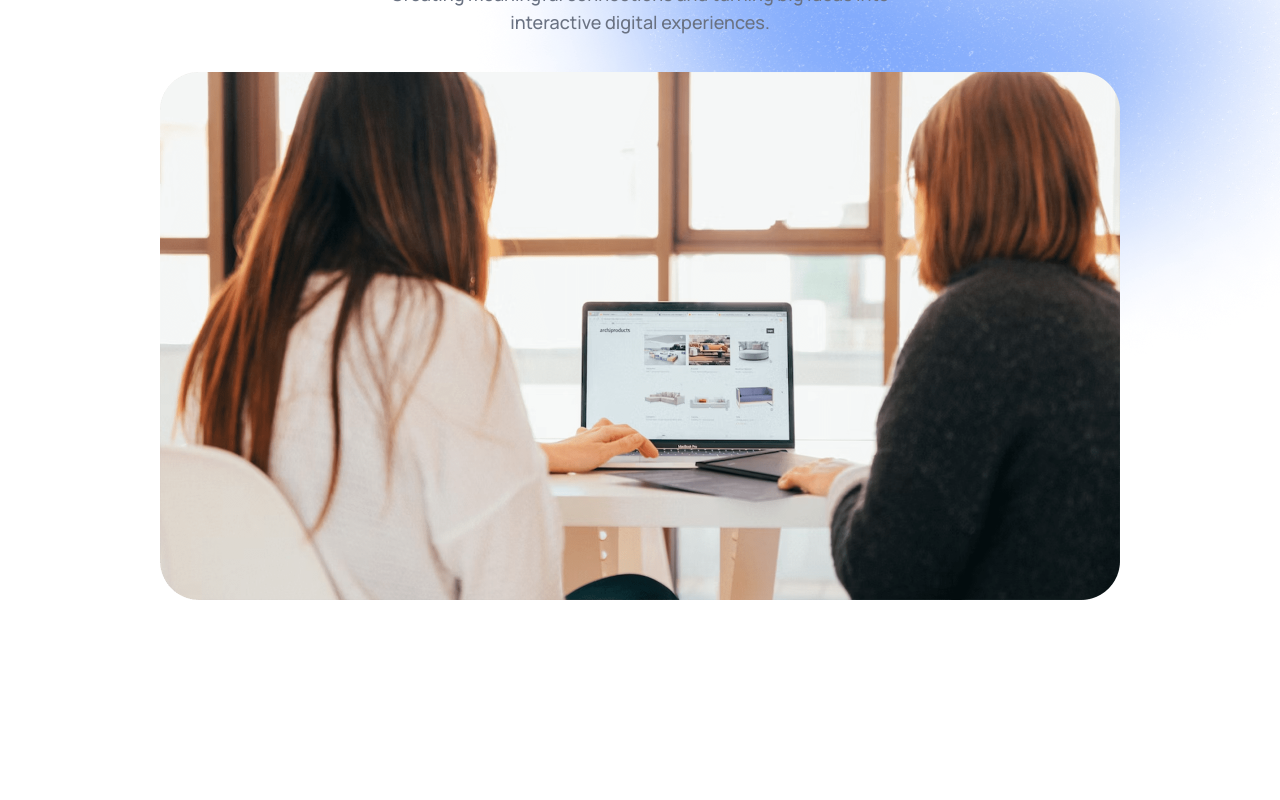
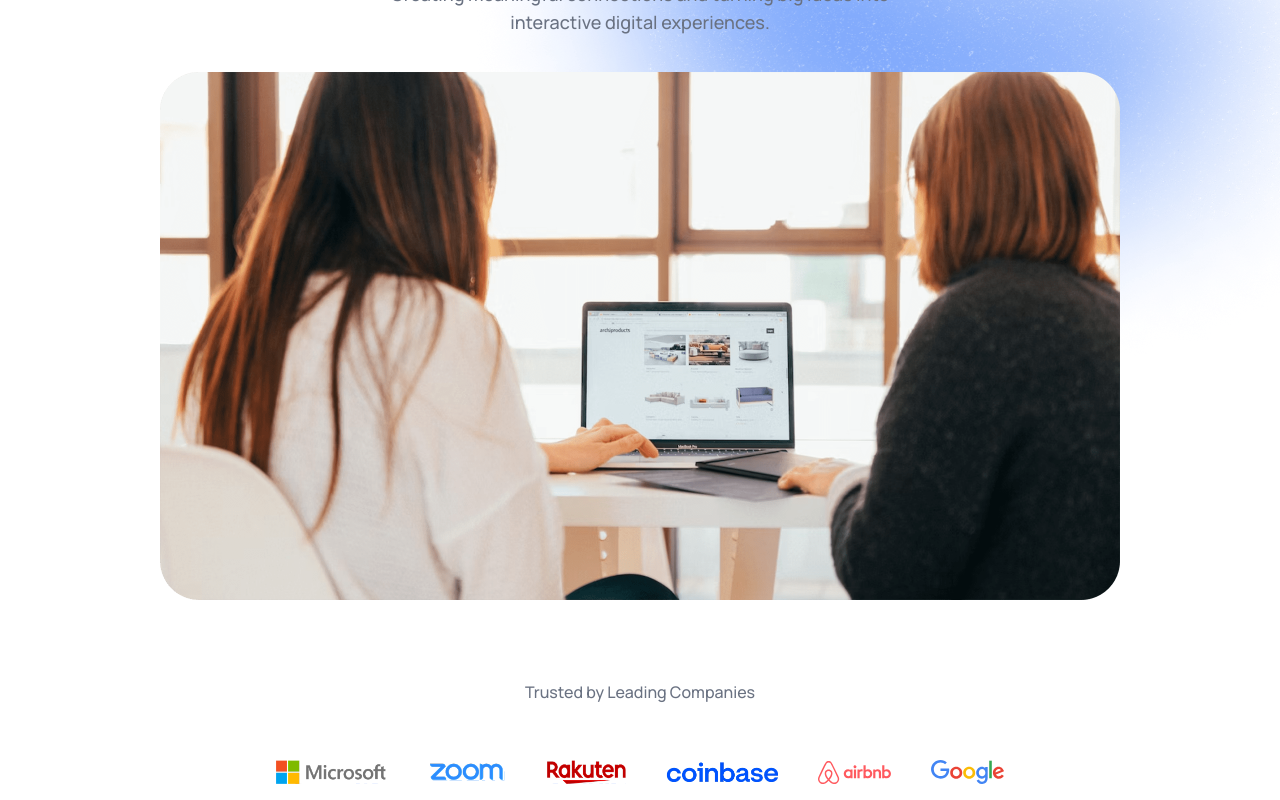
Before and after one commit to Staggs-hertz/agency.ai, a React app: page / in a window 1280 px wide. Shown: the part 451-1251 px from the top of the page. Before the commit the page ends 1131 px from the top, so only its background shows below. Built offline with nearby package versions, Linux system fonts and the light colour scheme; the HTML template or start-up script is replaced by a standard one.

Commit message:
create the trusted-by companies component

```diff
--- a/src/App.jsx
+++ b/src/App.jsx
@@ -1,6 +1,7 @@
 import React, { useState } from 'react';
 import Navbar from './components/Navbar';
 import Hero from './components/Hero';
+import TrustedBySection from './components/TrustedBySection';
 
 const App = () => {
 
@@ -11,6 +12,7 @@
     <div className='dark:bg-black relative'>
       <Navbar theme={theme} setTheme={setTheme}/>
       <Hero />
+      <TrustedBySection />
     </div>
   )
 }
--- /dev/null
+++ b/src/components/TrustedBySection.jsx
@@ -0,0 +1,19 @@
+import React from 'react'
+import { company_logos } from '../assets/assets'
+
+const TrustedBySection = () => {
+  return (
+    <div className='flex flex-col items-center justify-center gap-10 px-4 sm:px-12 lg:px-24 xl:px-40 text-gray-500 dark:text-white/80'>
+      <h3 className='font-semibold'>Trusted by Leading Companies</h3>
+
+      <div className='flex items-center justify-center gap-10 m-4 flex-wrap'>
+        {company_logos.map((company, index) => (
+            <img key={index} src={company} alt="" className='max-h-5 sm:max-h-6 dark:drop-shadow-xl' />
+        ))}
+        {/*This maps through the elements of the company_logos array and creates an image element for each of them*/}
+      </div>
+    </div>
+  )
+}
+
+export default TrustedBySection
```
